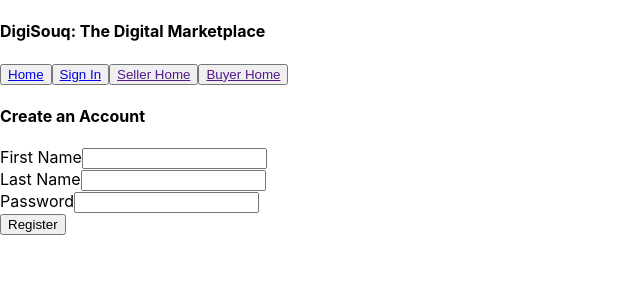
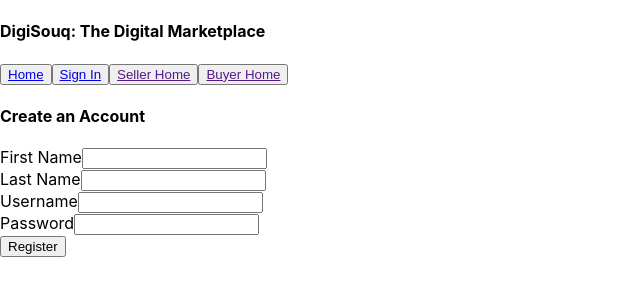
Before and after one commit to techbuktu/DigiSouq, a React (Create React App) app in the folder market/static/digi-souq/: page /auth/register in a window 1280 px wide. Shown: the top 300 px of the page, without its empty margins (0-640 px from the left). Built offline with nearby package versions, Linux system fonts and the light colour scheme.

Commit message:
Event handling and form processing in UserReg component done

```diff
--- a/market/static/digi-souq/src/api/UserApi.js
+++ b/market/static/digi-souq/src/api/UserApi.js
@@ -5,11 +5,11 @@ class UserApi {
         this.apiUrl = "localhost:8000/api/market/";
     }
 
-    newUser(user_obj){
-        return axios.post("localhost:8000/api/market/users", user_obj);
+    static newUser(user_obj){
+        return axios.post("localhost:8000/api/market/users/", user_obj);
     }
 
-    getUser(pk){
+    static getUser(pk){
         return axios.get(`${this.apiUrl}/${pk}`);
     }
 }
--- a/market/static/digi-souq/src/components/auth/UserReg.js
+++ b/market/static/digi-souq/src/components/auth/UserReg.js
@@ -5,37 +5,71 @@ class UserReg extends Component {
     constructor(props){
         super(props);
         this.state = {
-            newUser: {
-                first_name: '',
-                last_name: '',
-                password: ''
-            }
+            first_name: '',
+            last_name: '',
+            username: '',
+            password: ''
         }
+
+        this.onChange = this.onChange.bind(this);
+        this.onSubmit = this.onSubmit.bind(this);
     }
 
-    register = ()=>{
+    onSubmit(e){
+        e.preventDefault();
         console.log("Form submitted");
+        console.log("this.state:" + this.state);
+        const newUser = {
+            first_name: this.state.first_name,
+            last_name : this.state.last_name,
+            username: this.state.username,
+            password: this.state.password
+        }
+
+        UserApi.newUser(newUser)
+            .then(response => {
+                console.log(response);
+            })
+            .catch(err => {
+                console.log(err);
+            })
+            .finally(() => {
+                console.log("UserApi.newUser() ran...");
+            })
+
+    }
+
+    onChange(e){
+        this.setState({
+            [e.target.name]: e.target.value
+        });
+        console.log("this.state:" + this.state);
     }
 
     render() {
         return (
             <div>
                 <h4> Create an Account </h4>
-                <form onSubmit={this.register()}>
+                <form onSubmit={this.onSubmit}>
                     <label>
                         First Name
                     </label>
-                    <input type="text" name="first_name"/>
+                    <input type="text" name="first_name" onChange={this.OnChange} defaultValue={ this.state.first_name } />
                     <br/>
                     <label>
                         Last Name
                     </label>
-                    <input type="text" name="last_name"/>
+                    <input type="text" name="last_name" onChange={this.OnChange} defaultValue={ this.state.last_name } />
+                    <br/>
+                    <label>
+                        Username
+                    </label>
+                    <input type="text" name="username" onChange={this.OnChange} defaultValue={ this.state.username } />
                     <br/>
                     <label>
                         Password
                     </label>
-                    <input type="password" name="password"/>
+                    <input type="password" name="password" onChange={this.OnChange} defaultValue={ this.state.password } />
                     <br/>
                     <input type="submit" value="Register"/>
                 </form>
```
Also changed, not shown: 1 other file (tests, documents, lock files or other folders).
